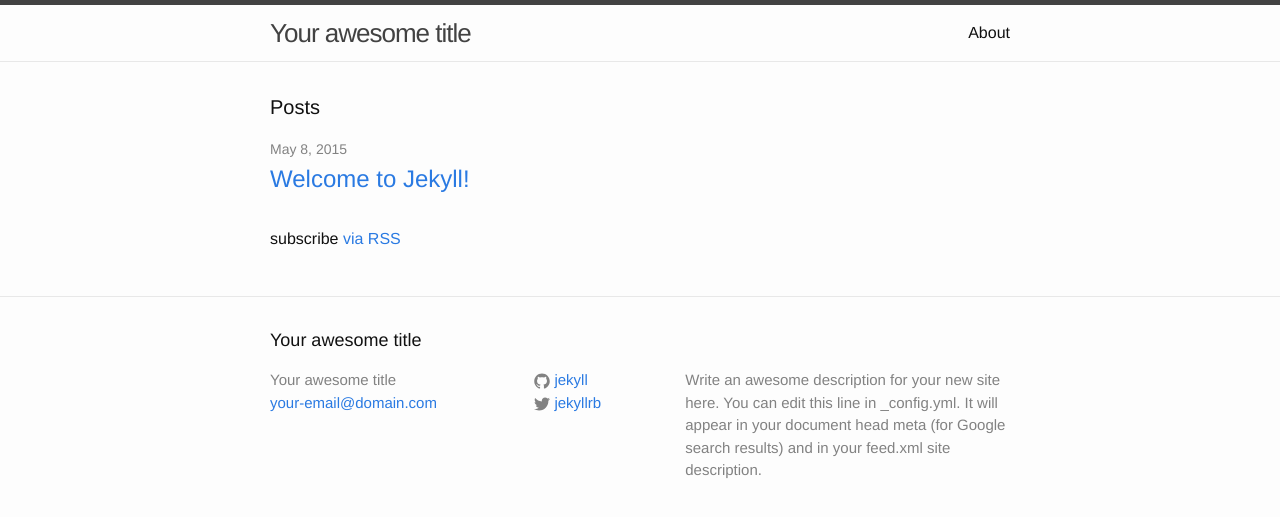
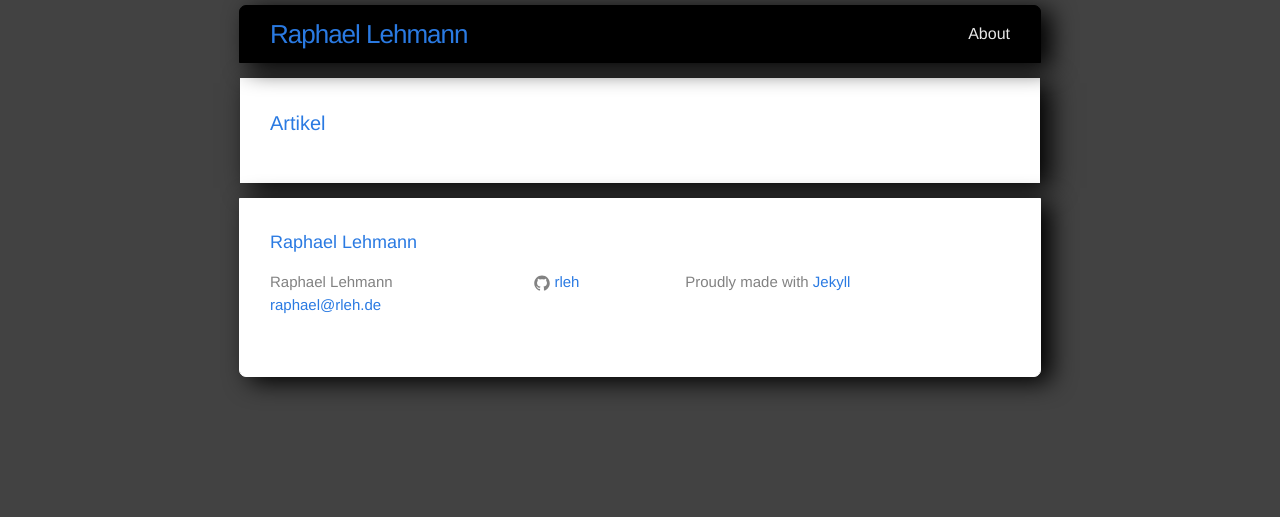
Before and after one commit to rleh/rleh.github.io, a Jekyll site: the page built from index.html, in a window 1280 px wide. Shown: the top 517 px of the page. Built offline with Jekyll 4.4.1, drawn with Linux system fonts in a browser that asks for light colours; Markdown is read by kramdown in place of the engine named in the settings.

Commit message:
customized jekyll site

```diff
--- a/_config.yml
+++ b/_config.yml
@@ -1,14 +1,15 @@
 # Site settings
-title: Your awesome title
-email: your-email@domain.com
+title: Raphael Lehmann
+email: raphael@rleh.de
+
+#Raphael Lehmanns website and blog. Some inforation about myself, my studies and projects
 description: > # this means to ignore newlines until "baseurl:"
-  Write an awesome description for your new site here. You can edit this
-  line in _config.yml. It will appear in your document head meta (for
-  Google search results) and in your feed.xml site description.
-baseurl: "" # the subpath of your site, e.g. /blog/
-url: "http://yourdomain.com" # the base hostname & protocol for your site
-twitter_username: jekyllrb
-github_username:  jekyll
+  Webseite von Raphael Lehmann. Infos über mich, mein Studium und Projekte.
+baseurl: ""
+url: "https://www.rleh.de"
+#twitter_username: jekyllrb
+github_username:  rleh
 
 # Build settings
-markdown: kramdown
+#markdown: kramdown
+markdown: redcarpet
--- a/_includes/footer.html
+++ b/_includes/footer.html
@@ -46,7 +46,8 @@
       </div>
 
       <div class="footer-col  footer-col-3">
-        <p class="text">{{ site.description }}</p>
+        <!-- <p class="text">{{ site.description }}</p> -->
+        <p>Proudly made with <a href="http://jekyllrb.com/">Jekyll</a></p>
       </div>
     </div>
 
--- a/_sass/_base.scss
+++ b/_sass/_base.scss
@@ -81,6 +81,7 @@ li {
  */
 h1, h2, h3, h4, h5, h6 {
     font-weight: 300;
+	color: $brand-color;
 }
 
 
@@ -150,6 +151,31 @@ pre {
 
 
 
+body {
+    background-color: $grey-color-dark;
+}
+.site-header .wrapper {
+    background-color: $titel-background-color;
+    border: 1px solid $titel-background-color;
+    border-top-right-radius: $border-radius-wrapper;
+    border-top-left-radius: $border-radius-wrapper;
+}
+.wrapper {
+    background-color: $white;
+    box-shadow: 10px 5px 25px #000;
+}
+.page-content .wrapper {
+    padding-top: $spacing-unit;
+    padding-bottom: $spacing-unit;
+}
+.site-footer .wrapper {
+    padding-top: $spacing-unit;
+    padding-bottom: $spacing-unit;
+    border: 1px solid $white;
+    border-bottom-right-radius: $border-radius-wrapper;
+    border-bottom-left-radius: $border-radius-wrapper;
+}
+
 /**
  * Wrapper
  */
@@ -168,6 +194,15 @@ pre {
         padding-right: $spacing-unit / 2;
         padding-left: $spacing-unit / 2;
     }
+}
+
+
+/**
+ * Excerpt
+ */
+.excerpt p {
+    color: $excerpt-font-color;
+    margin-bottom: 5px;
 }
 
 
--- a/_sass/_layout.scss
+++ b/_sass/_layout.scss
@@ -2,12 +2,13 @@
  * Site header
  */
 .site-header {
-    border-top: 5px solid $grey-color-dark;
-    border-bottom: 1px solid $grey-color-light;
+    //border-top: 5px solid $grey-color-dark;
+    //border-bottom: 1px solid $grey-color-light;
     min-height: 56px;
 
     // Positioning context for the mobile navigation icon
     position: relative;
+	margin-top: 5px;
 }
 
 .site-title {
@@ -19,7 +20,7 @@
 
     &,
     &:visited {
-        color: $grey-color-dark;
+        color: $brand-color;
     }
 }
 
@@ -32,7 +33,7 @@
     }
 
     .page-link {
-        color: $text-color;
+        color: $grey-color-light;
         line-height: $base-line-height;
 
         // Gaps between nav items, but not on the first one
@@ -45,7 +46,7 @@
         position: absolute;
         top: 9px;
         right: 30px;
-        background-color: $background-color;
+        background-color: $backgroud-dark;
         border: 1px solid $grey-color-light;
         border-radius: 5px;
         text-align: right;
@@ -64,7 +65,7 @@
                 height: 15px;
 
                 path {
-                    fill: $grey-color-dark;
+                    fill: $white;
                 }
             }
         }
@@ -92,8 +93,8 @@
  * Site footer
  */
 .site-footer {
-    border-top: 1px solid $grey-color-light;
-    padding: $spacing-unit 0;
+    //border-top: 1px solid $grey-color-light;
+    padding-bottom: $spacing-unit;
 }
 
 .footer-heading {
@@ -162,7 +163,7 @@
  * Page content
  */
 .page-content {
-    padding: $spacing-unit 0;
+    padding: $spacing-unit-half 0;
 }
 
 .page-heading {
@@ -188,6 +189,14 @@
     font-size: 24px;
 }
 
+
+.more-link {
+    color: $excerpt-link-color;
+    font-size: $small-font-size;
+    font-style: italic;
+    padding-left: $spacing-unit;
+	margin-top: 0;
+}
 
 
 /**
--- a/css/main.scss
+++ b/css/main.scss
@@ -12,6 +12,7 @@ $small-font-size:  $base-font-size * 0.875;
 $base-line-height: 1.5;
 
 $spacing-unit:     30px;
+$spacing-unit-half: 15px;
 
 $text-color:       #111;
 $background-color: #fdfdfd;
@@ -27,7 +28,14 @@ $content-width:    800px;
 $on-palm:          600px;
 $on-laptop:        800px;
 
+$excerpt-font-color: #424242;
+$excerpt-link-color: darken($brand-color, 40%);
 
+$white:            #ffffff;
+$backgroud-dark:   $grey-color-dark;
+$titel-background-color: #000000;
+
+$border-radius-wrapper: 7px;
 
 // Using media queries with like this:
 // @include media-query($on-palm) {
--- a/index.html
+++ b/index.html
@@ -4,7 +4,7 @@ layout: default
 
 <div class="home">
 
-  <h1 class="page-heading">Posts</h1>
+  <h1 class="page-heading">Artikel</h1>
 
   <ul class="post-list">
     {% for post in site.posts %}
@@ -14,10 +14,14 @@ layout: default
         <h2>
           <a class="post-link" href="{{ post.url | prepend: site.baseurl }}">{{ post.title }}</a>
         </h2>
+        <div class="excerpt">
+          {{ post.excerpt }}
+        </div>
+        <a class="more-link" href="{{ post.url | prepend: site.baseurl }}">weiterlesen ...</a>
       </li>
     {% endfor %}
   </ul>
 
-  <p class="rss-subscribe">subscribe <a href="{{ "/feed.xml" | prepend: site.baseurl }}">via RSS</a></p>
+  <!-- <p class="rss-subscribe">subscribe <a href="{{ "/feed.xml" | prepend: site.baseurl }}">via RSS</a></p> -->
 
 </div>
```
Also changed, not shown: _posts/2015-05-08-welcome-to-jekyll.markdown (deleted, +0 -25 lines).
